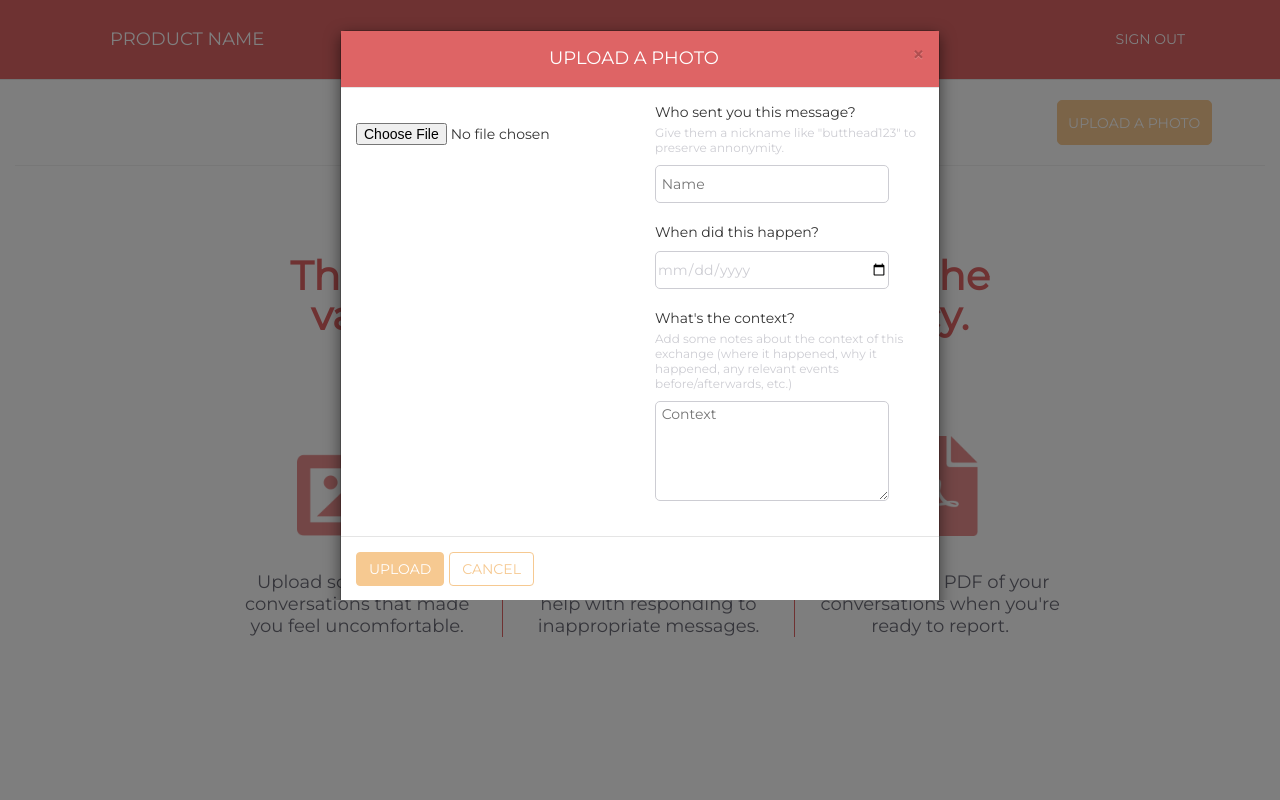
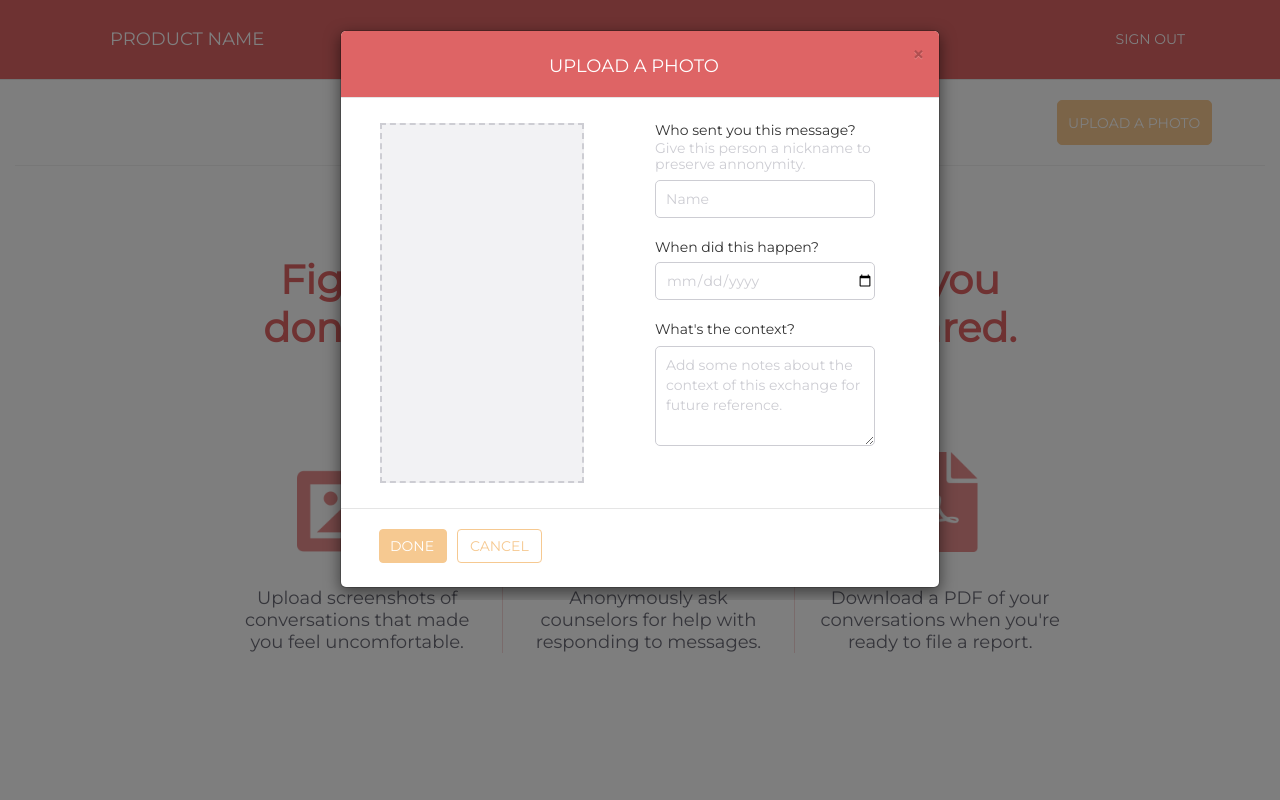
Before and after one commit to rafilurie/ReadMate, a Flask app: page /empty in a window 1280 px wide, after a click on "UPLOAD A PHOTO". Run offline with Flask 2, Linux system fonts and the light colour scheme; the visitor is signed in with stand-in values (Sample User, id 1); some libraries are stand-ins or nearby versions.

Commit message:
refine styles

```diff
--- a/app/static/empty.css
+++ b/app/static/empty.css
@@ -42,7 +42,7 @@ h1 {
 	color: #DE6465;
 	font-weight: 700;
 	text-align: center;
-	line-height: 40px;
+	line-height: 48px;
 	margin: 70px 0px 100px 0px;
 }
 
@@ -68,7 +68,7 @@ h1 {
 }
 
 .value {
-	border-right: solid #DE6465 1px;
+	border-right: solid rgba(222, 100, 101, 0.25) 1px;
 }
 
 .value:last-child {
--- a/app/static/modal.css
+++ b/app/static/modal.css
@@ -1,12 +1,71 @@
 #myModal {
 	font-family: Montserrat;
 	height: 600px;
+	box-shadow: 0;
 }
 
+::-webkit-input-placeholder {
+   color: #cdcdd3;
+}
+
+#myModal input, #myModal textarea {
+	padding-left: 10px;
+	margin-top: -4px;
+	width: 220px;
+}
+
+.upload-container {
+	height: 360px;
+	width: 204px;
+	margin-left: 24px;
+	margin-top: 10px;
+	background-color: #F2F2F4;
+	border: 2px dashed #cdcdd3;
+	margin-bottom: 20px;
+}
+
+.modal-content {
+	box-shadow: 0 !important;
+}
+
+.modal-body {
+	padding-bottom: 5px;
+}
+
+#myModal textarea {
+	padding-top: 8px;
+	margin-top: 5px;
+}
 .modal-header {
+	border-top-right-radius: 5px;
+	border-top-left-radius: 5px;
 	text-align: center;
 	color: white;
 	background: #DE6465;
+	height: 67px;
+	box-shadow: 0;
+}
+
+.modal-footer {
+	padding: 20px 0px 10px 38px;
+}
+
+.upload-container {
+    position: relative;
+    overflow: hidden;
+		margin-bottom: 20px;
+		margin-left: 24px;
+}
+
+.upload-container input {
+    position: absolute;
+    top: 0;
+    right: 0;
+    margin: 0;
+    padding: 0;
+    font-size: 20px;
+    cursor: pointer;
+    opacity: 0;
 }
 
 #output {
@@ -18,6 +77,7 @@
 
 .input-group {
 	margin-bottom: 20px;
+	margin-top: 8px;
 }
 .input-header {
 	font-size: 14px;
@@ -25,10 +85,16 @@
 }
 
 .input-subheader {
-	margin-top: -6px;
-	font-size: 12px;
+	margin-top: -9px;
+	margin-bottom: 12px;
+	line-height: 16px !important;
+	font-size: 14px;
 	line-height: 15px;
 	color: #CDCDD3;
+}
+
+.modal-title {
+	margin-top: 8px !important;
 }
 
 .input-field {
@@ -48,6 +114,9 @@
 	color: white;
 	background: #F6C991;
 	border: solid #F6C991 1px;
+	width: 68px !important;
+	margin-top: 0 !important;
+	margin-right: 5px;
 }
 
 #cancelbtn {
--- a/app/templates/empty.html
+++ b/app/templates/empty.html
@@ -26,7 +26,8 @@
 		<button id="upload-btn" type="" data-toggle="modal" data-target="#myModal">UPLOAD A PHOTO</button>
 	</div>
 	<hr>
-	<h1 class="col-md-8 col-md-offset-2"> This is a header that reenforces the value prop and reassures privacy.</h1>
+	<h1 class="col-md-8 col-md-offset-2">Fight back against harrassment you don't deserve.
+Get help. Get prepared.</h1>
 	<div class="row valueprops">
 		<div class="col-md-3 col-md-offset-1 value">
 			<div class="row photo">
@@ -41,7 +42,7 @@
 				<img class="img" id="question-icon-img" src="static/question-icon.png" alt="Question">
 			</div>
 			<div class="row image-blurb">
-				Ask trained counselors for<br>help with responding to<br>inappropriate messages.
+				Anonymously ask<br>counselors for help with<br>responding to messages.
 			</div>
 		</div>
 		<div class="col-md-3 value">
@@ -49,7 +50,7 @@
 				<img class="img" id="pdf-icon-img" src="static/pdf-icon.png" alt="PDF Icon">
 			</div>
 			<div class="row image-blurb">
-				Download a PDF of your<br>conversations when you're<br>ready to report.
+				Download a PDF of your<br>conversations when you're<br>ready to file a report.
 			</div>
 		</div>
 
@@ -69,34 +70,36 @@
 		    		<div class="modal-body row">
 
 		    			<div class="col-md-6">
-		    				<img id="output"/>
-		    				<input name ="file" type="file" accept="image/*" onchange="loadFile(event)">
+								<div class="upload-container">
+			    				<img id="output"/>
+			    				<input id="choose-file" name ="file" type="file" accept="image/*" onchange="loadFile(event)">
+								</div>
 		    			</div>
 
 		    			<div class="col-md-6">
 
 		    				<div class="input-group">
 		    					<p class="input-header">Who sent you this message?</p>
-		    					<p class="input-subheader">Give them a nickname like "butthead123" to preserve annonymity.</p>
-		    					<input class="input-field" type="text" name="name" placeholder=" Name">
+		    					<p class="input-subheader">Give this person a nickname to preserve annonymity.</p>
+		    					<input class="input-field" type="text" name="name" placeholder="Name">
 		    				</div>
 
 		    				<div class="input-group">
 		    					<p class="input-header">When did this happen?</p>
-		    					<input class="input-field" type="date" name="date" placeholder="">
+		    					<input class="input-field" type="date" name="date" placeholder="Select a date">
 		    				</div>
 
 		    				<div class="input-group">
 		    					<p class="input-header">What's the context?</p>
-		    					<p class="input-subheader">Add some notes about the context of this exchange (where it happened, why it happened, any relevant events before/afterwards, etc.)</p>
-		    					<textarea class="input-field" id="textfield" rows="10" placeholder=" Context" name="content"></textarea>
+		    					<p class="input-subheader"></p>
+		    					<textarea class="input-field" id="textfield" rows="10" placeholder="Add some notes about the context of this exchange for future reference." name="content"></textarea>
 		    				</div>
 
 		    			</div>
 		    		</div>
 
 		    		<div class="modal-footer">
-		    			<input type="submit" class="btn btn-default pull-left" id="donebtn" value="UPLOAD">
+		    			<input type="submit" class="btn btn-default pull-left" id="donebtn" value="DONE">
 		    			<button type="button" class="btn btn-default pull-left" id="cancelbtn" data-dismiss="modal">CANCEL</button>
 		    		</div>
 	    		</form>
--- /dev/null
+++ b/db_repository/manage.py
@@ -0,0 +1,5 @@
+#!/usr/bin/env python
+from migrate.versioning.shell import main
+
+if __name__ == '__main__':
+    main()
```
Also changed, not shown: app/static/index.css (+29 -3 lines), app/templates/index.html (+7 -7 lines), db_repository/migrate.cfg (added, +25 -0 lines), app/static/iphone.png, app/static/pdf-icon.png, app/static/photo-upload.png, app/static/question-icon.png, app/static/signup.png (added), db_repository/__init__.py (deleted), 1 other file.
